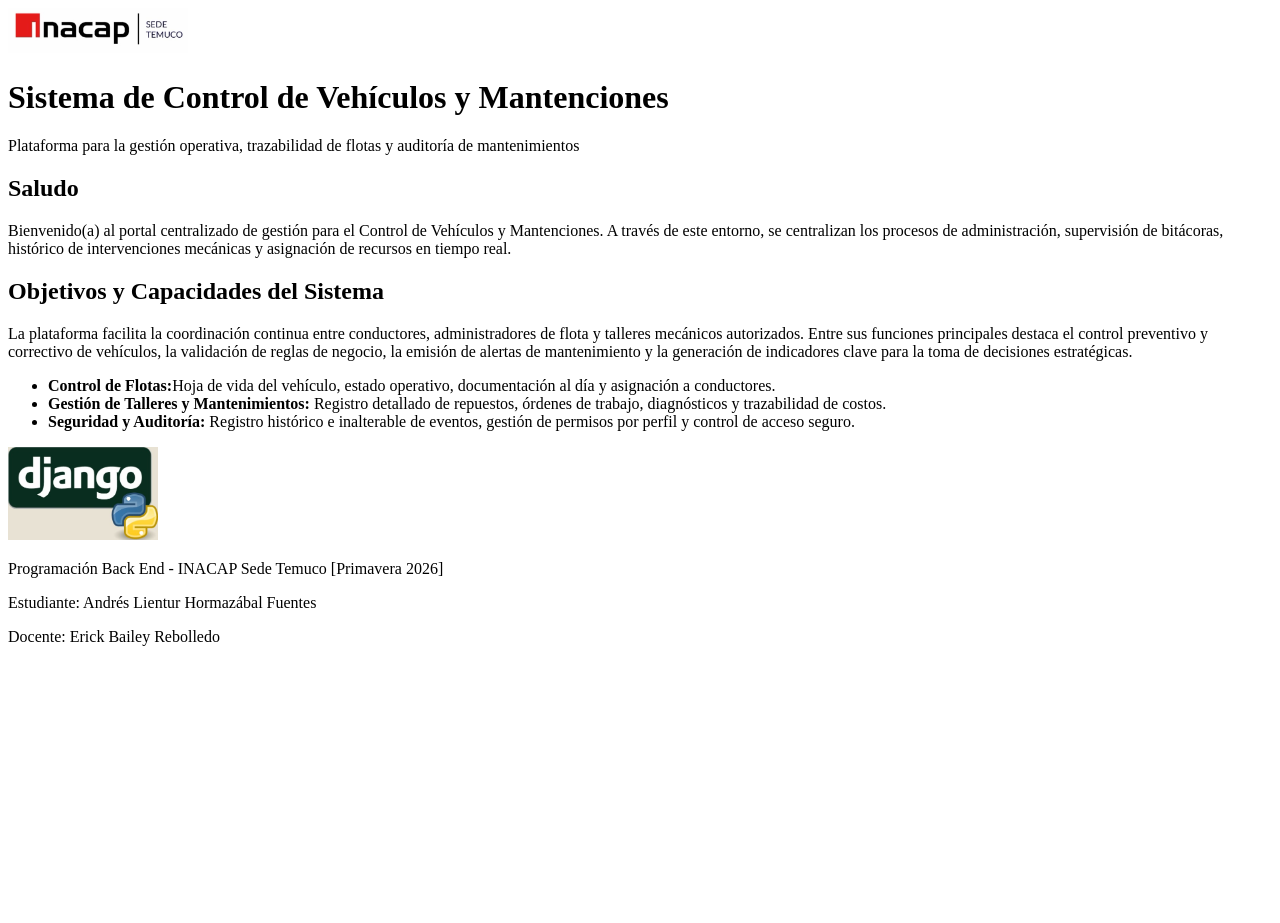
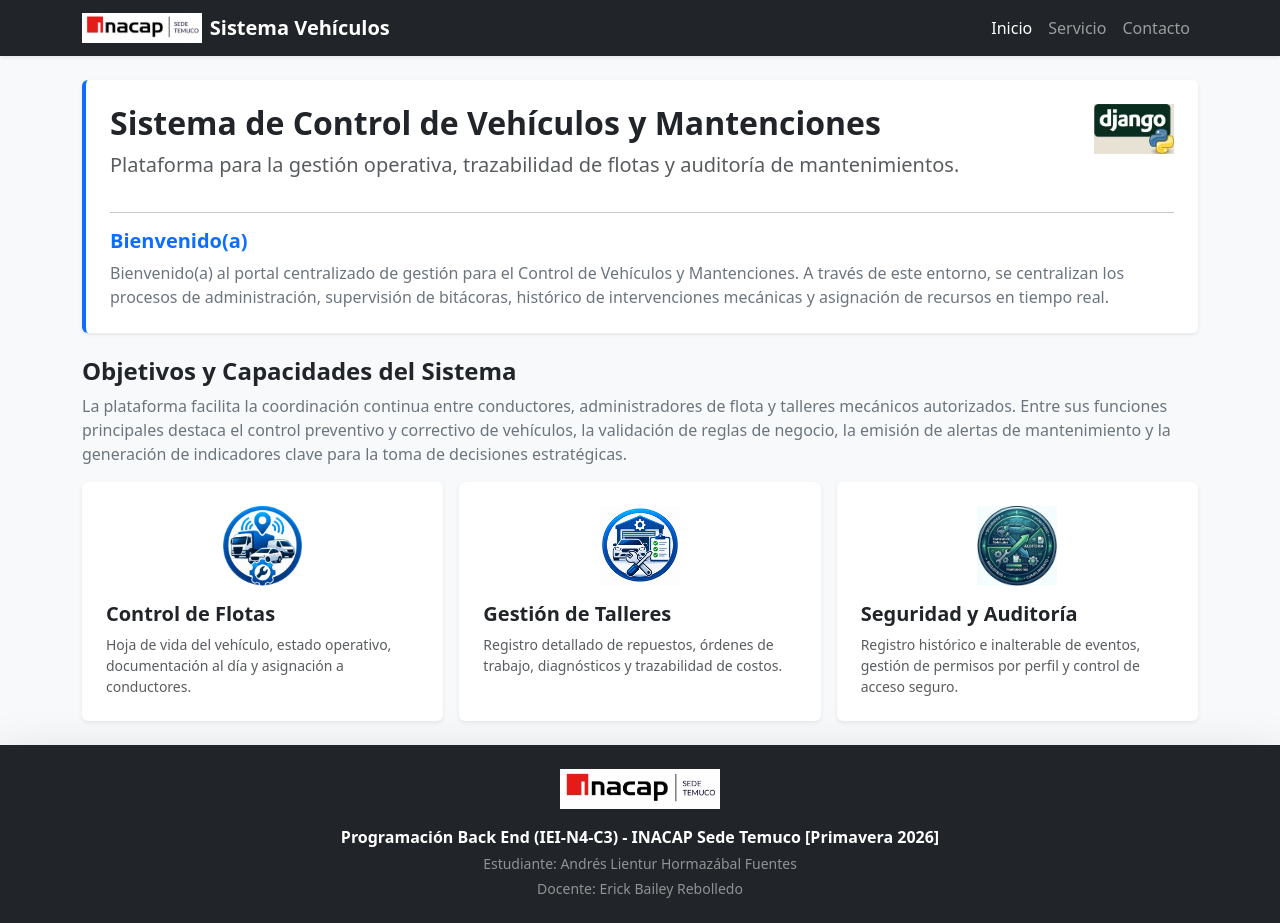
Before and after one commit to Lientur03/Back-End-Vehiculos-IEI-N4-C3-, a Django app: page / in a window 1280 px wide. Before the commit the page ends 646 px from the top, so only its background shows below. Run offline with Django 5.2, Linux system fonts and the light colour scheme.

Commit message:
Clase Presencial [28-08] [17:00 - 18:30]

```diff
--- a/drf/settings.py
+++ b/drf/settings.py
@@ -105,11 +105,8 @@ AUTH_PASSWORD_VALIDATORS = [
 # https://docs.djangoproject.com/en/6.1/topics/i18n/
 
 LANGUAGE_CODE = 'es-cl'
-
 TIME_ZONE = 'UTC'
-
 USE_I18N = True
-
 USE_TZ = True
 
 
--- a/drf/urls.py
+++ b/drf/urls.py
@@ -1,19 +1,3 @@
-"""
-URL configuration for drf project.
-
-The `urlpatterns` list routes URLs to views. For more information please see:
-    https://docs.djangoproject.com/en/6.1/topics/http/urls/
-Examples:
-Function views
-    1. Add an import:  from my_app import views
-    2. Add a URL to urlpatterns:  path('', views.home, name='home')
-Class-based views
-    1. Add an import:  from other_app.views import Home
-    2. Add a URL to urlpatterns:  path('', Home.as_view(), name='home')
-Including another URLconf
-    1. Import the include() function: from django.urls import include, path
-    2. Add a URL to urlpatterns:  path('blog/', include('blog.urls'))
-"""
 from django.contrib import admin
 from django.urls import path, include
 
--- /dev/null
+++ b/vehiculos/templates/base.html
@@ -0,0 +1,62 @@
+{% load static %}
+<!DOCTYPE html>
+<html lang="es">
+<head>
+    <meta charset="UTF-8">
+    <meta name="viewport" content="width=device-width, initial-scale=1.0">
+    <title>{% block title %}Sistema Vehículos{% endblock %}</title>
+    <link href="https://cdn.jsdelivr.net/npm/bootstrap@5.3.0/dist/css/bootstrap.min.css" rel="stylesheet">
+</head>
+<body class="bg-light d-flex flex-column min-vh-100">
+
+    <!-- Navegación -->
+    <nav class="navbar navbar-expand-lg navbar-dark bg-dark shadow-sm">
+        <div class="container">
+            <a class="navbar-brand fw-bold d-flex align-items-center" href="{% url 'index' %}">
+                <img src="{% static 'INACAP.png' %}" alt="INACAP" height="30" class="me-2">
+                <span>Sistema Vehículos</span>
+            </a>
+            <button class="navbar-toggler" type="button" data-bs-toggle="collapse" data-bs-target="#navbarNav">
+                <span class="navbar-toggler-icon"></span>
+            </button>
+            <div class="collapse navbar-collapse" id="navbarNav">
+                <ul class="navbar-nav ms-auto">
+                    <li class="nav-item">
+                        <a class="nav-link active" href="{% url 'index' %}">Inicio</a>
+                    </li>
+                    <li class="nav-item">
+                        <a class="nav-link" href="#">Servicio</a>
+                    </li>
+                    <li class="nav-item">
+                        <a class="nav-link" href="#">Contacto</a>
+                    </li>
+                </ul>
+            </div>
+        </div>
+    </nav>
+
+    <!-- Contenido dinámico -->
+    <main class="container py-4 flex-grow-1">
+        {% block content %}
+        {% endblock %}
+    </main>
+
+    <!-- Pie de página centrado -->
+    <footer class="bg-dark text-white py-4 mt-auto shadow-lg text-center">
+        <div class="container">
+            <!-- Logo centrado -->
+            <div class="mb-3">
+                <img src="{% static 'INACAP.png' %}" alt="INACAP Logo" height="40" class="mx-auto d-block">
+            </div>
+
+            <!-- Texto académico conservado -->
+            <p class="fw-bold mb-1">Programación Back End (IEI-N4-C3) - INACAP Sede Temuco [Primavera 2026]</p>
+            <p class="mb-1 text-white-50 small">Estudiante: Andrés Lientur Hormazábal Fuentes</p>
+            <p class="mb-0 text-white-50 small">Docente: Erick Bailey Rebolledo</p>
+        </div>
+    </footer>
+
+    <script src="https://cdn.jsdelivr.net/npm/bootstrap@5.3.0/dist/js/bootstrap.bundle.min.js"></script>
+</body>
+</html>
+</html>
--- a/vehiculos/templates/index.html
+++ b/vehiculos/templates/index.html
@@ -1,47 +1,75 @@
+{% extends 'base.html' %}
 {% load static %}
-<!DOCTYPE html>
-<html lang="es">
-<head>
-    <meta charset="UTF-8">
-    <meta name="viewport" content="width=device-width, initial-scale=1.0">
-    <title>Control de Vehículos y Mantenciones</title>
-</head>
-<body>
-    <header>
-        <img src="{% static 'INACAP.png' %}" alt="Logo INACAP" width="180">
-        <h1>Sistema de Control de Vehículos y Mantenciones</h1>
-        <p>Plataforma para la gestión operativa, trazabilidad de flotas y auditoría de mantenimientos</p>
-    </header>
 
-    <main>
-        <section>
-            <h2>Saludo</h2>
-            <p>Bienvenido(a) al portal centralizado de gestión para el Control de Vehículos y Mantenciones.
-            A través de este entorno, se centralizan los procesos de administración, supervisión de bitácoras, histórico de intervenciones mecánicas y asignación de recursos en tiempo real.</p>
-        </section>
+{% block title %}Inicio | Control de Vehículos y Mantenciones{% endblock %}
 
-        <section>
-            <h2>Objetivos y Capacidades del Sistema</h2>
-            <p>La plataforma facilita la coordinación continua entre conductores, administradores de flota y talleres mecánicos autorizados.
-                Entre sus funciones principales destaca el control preventivo y correctivo de vehículos, la validación de reglas de negocio,
-                la emisión de alertas de mantenimiento y la generación de indicadores clave para la toma de decisiones estratégicas.</p>
+{% block content %}
+<!-- Tarjeta Principal de Bienvenida -->
+<div class="card mb-4 border-0 shadow-sm border-start border-primary border-4">
+    <div class="card-body p-4">
+        <div class="d-flex justify-content-between align-items-start">
+            <div>
+                <h2 class="fw-bold text-dark">Sistema de Control de Vehículos y Mantenciones</h2>
+                <p class="text-muted fs-5">Plataforma para la gestión operativa, trazabilidad de flotas y auditoría de mantenimientos.</p>
+            </div>
+            <!-- Corrección de extensión/nombre a Django.png -->
+            <img src="{% static 'Django.jpeg' %}" alt="Django" height="50">
+        </div>
 
-            <ul>
-                <li><strong>Control de Flotas:</strong>Hoja de vida del vehículo, estado operativo, documentación al día y asignación a conductores.</li>
-                <li><strong>Gestión de Talleres y Mantenimientos:</strong> Registro detallado de repuestos, órdenes de trabajo, diagnósticos y trazabilidad de costos.</li>
-                <li><strong>Seguridad y Auditoría:</strong> Registro histórico e inalterable de eventos, gestión de permisos por perfil y control de acceso seguro.</li>
-            </ul>
-        </section>
+        <hr class="my-3">
 
-        <section>
-            <img src="{% static 'Django.jpeg' %}" alt="Logo Django Back-End" width="150">
-        </section>
-    </main>
+        <h5 class="fw-bold text-primary">Bienvenido(a)</h5>
+        <p class="mb-0 text-secondary">
+            Bienvenido(a) al portal centralizado de gestión para el Control de Vehículos y Mantenciones. A través de este entorno, se centralizan los procesos de administración, supervisión de bitácoras, histórico de intervenciones mecánicas y asignación de recursos en tiempo real.
+        </p>
+    </div>
+</div>
 
-    <footer>
-        <p>Programación Back End - INACAP Sede Temuco [Primavera 2026]</p>
-        <p>Estudiante: Andrés Lientur Hormazábal Fuentes</p>
-        <p>Docente: Erick Bailey Rebolledo</p>
-    </footer>
-</body>
-</html>
+<!-- Sección Objetivos y Capacidades -->
+<div class="mb-3">
+    <h4 class="fw-bold text-dark">Objetivos y Capacidades del Sistema</h4>
+    <p class="text-secondary">
+        La plataforma facilita la coordinación continua entre conductores, administradores de flota y talleres mecánicos autorizados. Entre sus funciones principales destaca el control preventivo y correctivo de vehículos, la validación de reglas de negocio, la emisión de alertas de mantenimiento y la generación de indicadores clave para la toma de decisiones estratégicas.
+    </p>
+</div>
+
+<!-- Tarjetas Informativas -->
+<div class="row g-3">
+    <div class="col-md-4">
+        <div class="card h-100 border-0 shadow-sm text-center">
+            <div class="card-body p-4">
+                <img src="{% static 'Flota.png' %}" alt="Control de Flotas" class="img-fluid mb-3" style="max-height: 80px;">
+                <h5 class="fw-bold text-dark text-start">Control de Flotas</h5>
+                <p class="card-text text-muted small text-start">
+                    Hoja de vida del vehículo, estado operativo, documentación al día y asignación a conductores.
+                </p>
+            </div>
+        </div>
+    </div>
+
+    <div class="col-md-4">
+        <div class="card h-100 border-0 shadow-sm text-center">
+            <div class="card-body p-4">
+                <img src="{% static 'Taller.png' %}" alt="Gestión de Talleres" class="img-fluid mb-3" style="max-height: 80px;">
+                <h5 class="fw-bold text-dark text-start">Gestión de Talleres</h5>
+                <p class="card-text text-muted small text-start">
+                    Registro detallado de repuestos, órdenes de trabajo, diagnósticos y trazabilidad de costos.
+                </p>
+            </div>
+        </div>
+    </div>
+
+    <div class="col-md-4">
+        <div class="card h-100 border-0 shadow-sm text-center">
+            <div class="card-body p-4">
+                <!-- Imagen actualizada a S.A..jpg -->
+                <img src="{% static 'S.A..jpg' %}" alt="Seguridad y Auditoría" class="img-fluid mb-3" style="max-height: 80px;">
+                <h5 class="fw-bold text-dark text-start">Seguridad y Auditoría</h5>
+                <p class="card-text text-muted small text-start">
+                    Registro histórico e inalterable de eventos, gestión de permisos por perfil y control de acceso seguro.
+                </p>
+            </div>
+        </div>
+    </div>
+</div>
+{% endblock %}
```
Also changed, not shown: vehiculos/static/Flota.png (added), vehiculos/static/Proyecto.jpg (added), vehiculos/static/S.A..jpg (added), vehiculos/static/Taller.png (added), vehiculos/templates/404.html (added).
